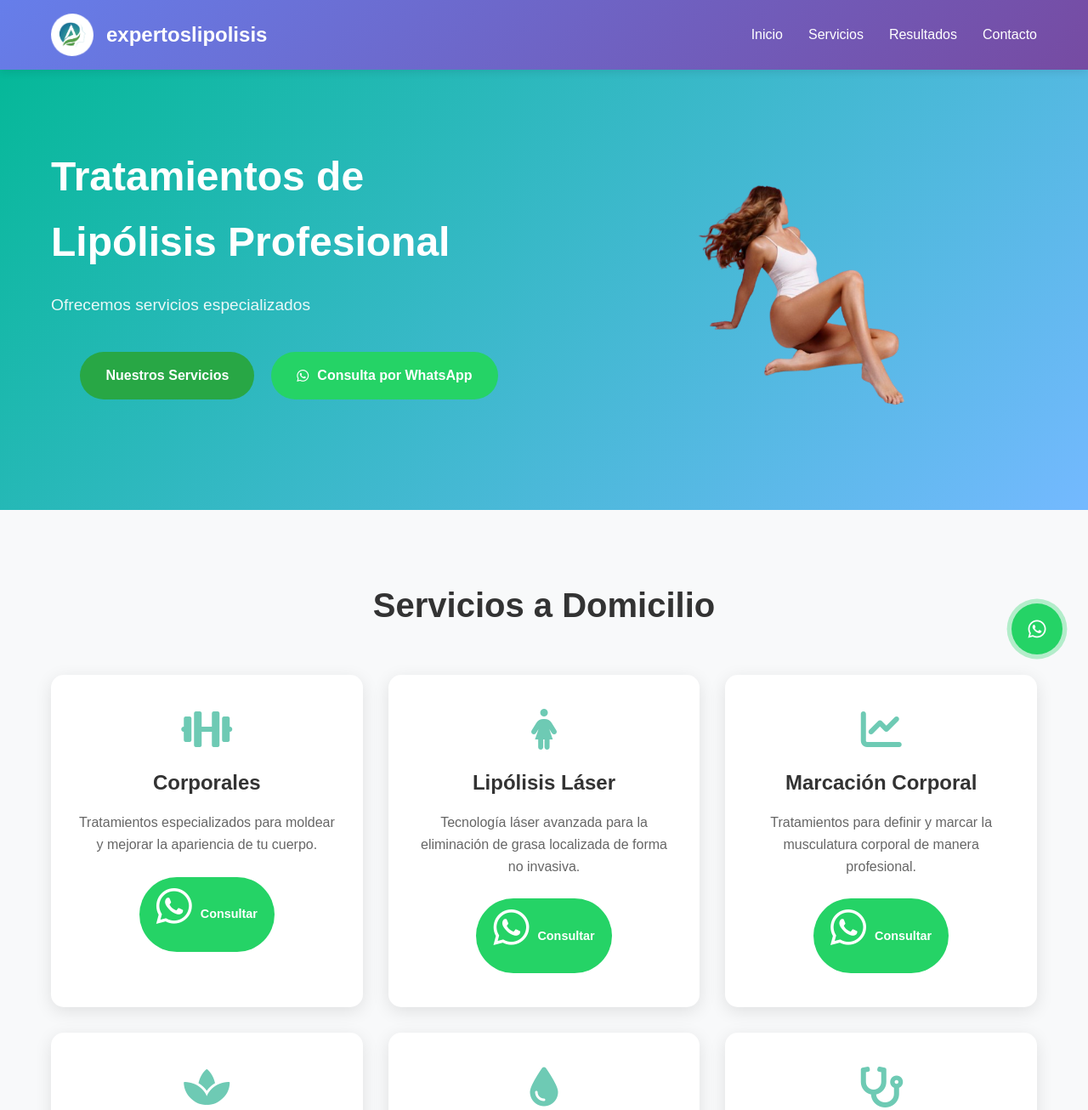
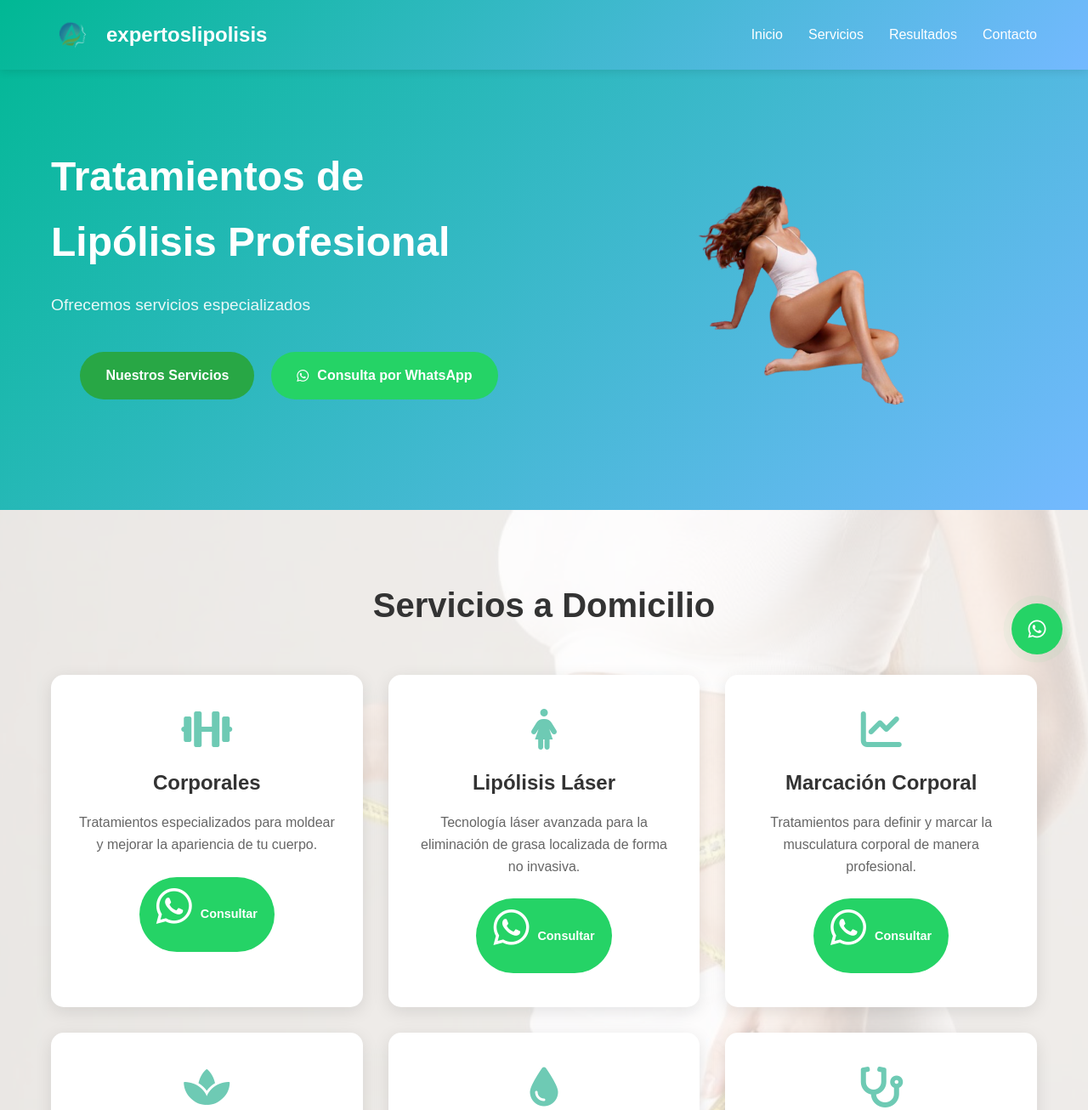
Before and after one commit to ximenabaquero/expertoslipolisis, a plain HTML site: page index.html in a window 1280 px wide. Shown: the top 1306 px of the page at 85% size. Drawn offline with Linux system fonts and the light colour scheme.

Commit message:
Actualizacion imagen fondo y final

```diff
--- a/index.html
+++ b/index.html
@@ -214,14 +214,6 @@
                     </form>
                 </div>
             </div>
-            <div class="whatsapp-section">
-                <h3>¿Prefieres contactarnos por WhatsApp?</h3>
-                <p>Obtén una respuesta inmediata a tus consultas</p>
-                <a href="https://wa.me/+573102719284?text=Hola,%20me%20gustaría%20agendar%20una%20cita%20para%20un%20tratamiento%20de%20lipólisis%20a%20domicilio"
-                   target="_blank" class="btn btn-whatsapp btn-large">
-                    <i class="fab fa-whatsapp"></i> Contactar por WhatsApp
-                </a>
-            </div>
         </div>
     </section>
 
--- a/script.js
+++ b/script.js
@@ -12,7 +12,6 @@ document.addEventListener('DOMContentLoaded', function() {
                 const targetPosition = targetSection.offsetTop - headerHeight;
                 window.scrollTo({
                     top: targetPosition,
-                    behavior: 'smooth'
                 });
             }
         });
@@ -44,7 +43,7 @@ Me gustaría obtener más información sobre sus servicios de lipólisis a domic
 
             // Encode message for URL
             const encodedMessage = encodeURIComponent(whatsappMessage);
-            const whatsappURL = `https://wa.me/+573001234567?text=${encodedMessage}`;
+            const whatsappURL = `https://wa.me/+573102719284?text=${encodedMessage}`;
 
             // Open WhatsApp
             window.open(whatsappURL, '_blank');
@@ -58,22 +57,22 @@ Me gustaría obtener más información sobre sus servicios de lipólisis a domic
     }
 
     // Header scroll effect
-    const header = document.querySelector('.header');
-    let lastScrollTop = 0;
+    //const header = document.querySelector('.header');
+    //let lastScrollTop = 0;
 
-    window.addEventListener('scroll', function() {
-        const scrollTop = window.pageYOffset || document.documentElement.scrollTop;
+    //window.addEventListener('scroll', function() {
+    //    const scrollTop = window.pageYOffset || document.documentElement.scrollTop;
 
-        if (scrollTop > 100) {
-            header.style.background = 'rgba(102, 126, 234, 0.95)';
-            header.style.backdropFilter = 'blur(10px)';
-        } else {
-            header.style.background = 'linear-gradient(135deg, #667eea 0%, #764ba2 100%)';
-            header.style.backdropFilter = 'none';
-        }
+    //    if (scrollTop > 100) {
+    //        header.style.background = 'rgba(102, 126, 234, 0.95)';
+    //       header.style.backdropFilter = 'blur(10px)';
+    //   } else {
+    //       header.style.background = 'linear-gradient(135deg, #667eea 0%, #764ba2 100%)';
+    //        header.style.backdropFilter = 'none';
+    //    }
 
-        lastScrollTop = scrollTop;
-    });
+    //    lastScrollTop = scrollTop;
+    //});
 
     // Animate elements on scroll
     const observerOptions = {
--- a/styles.css
+++ b/styles.css
@@ -48,7 +48,6 @@ body {
     height: 50px;
     border-radius: 50%;
     object-fit: cover;
-    background: white;
     padding: 5px;
 }
 
@@ -193,7 +192,12 @@ body {
 /* Services Section */
 .services {
     padding: 80px 0;
-    background: #f8f9fa;
+    background:
+        linear-gradient(rgba(255,255,255,0.8), rgba(255,255,255,0.8)), /* capa blanca semitransparente */
+        url('MujerConCinta.jpg'); /* ← aquí pones la ruta de tu imagen */
+    background-size: cover;
+    background-position: center;
+    background-attachment: fixed; /* efecto parallax opcional */
 }
 
 .services h2 {
```
Also changed, not shown: MujerConCinta.jpg (added).
